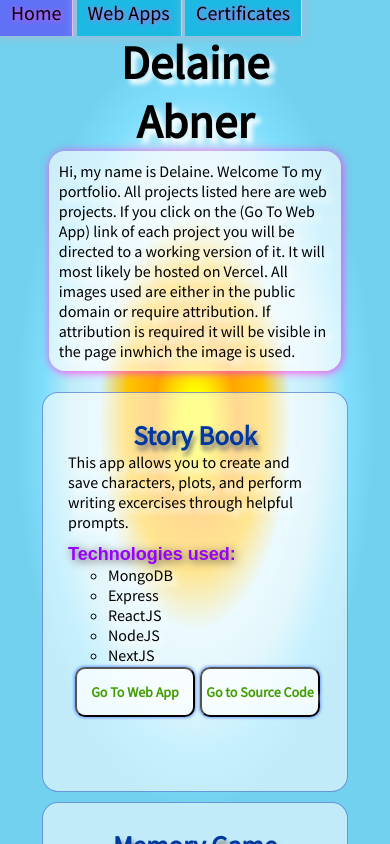
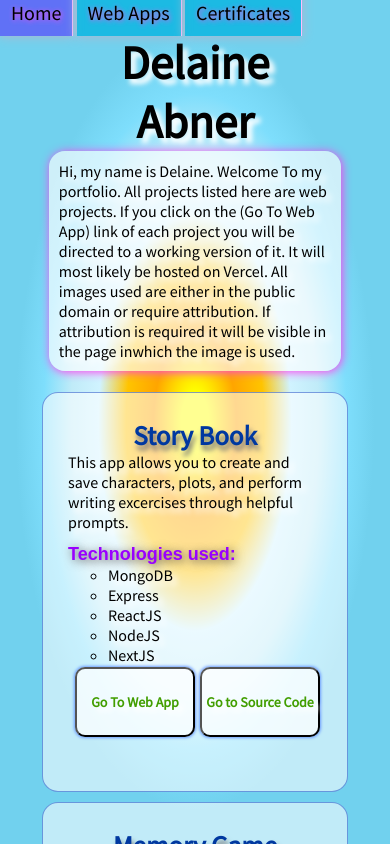
Before and after one commit to delaine3/delaine-abner-portfolio, a Next.js app: page /webProjects in a window 390 px wide. Built offline with nearby package versions, Linux system fonts and the light colour scheme.

Commit message:
Updated global css

```diff
--- a/styles/globals.css
+++ b/styles/globals.css
@@ -136,8 +136,8 @@ p {
 @media only screen and (max-width: 600px) {
   .container button{
     width: 120px;
-    height: 50px;
-    padding: 4px;
+    height: 70px;
+    padding: 3px;
     font-size: 14px;
   }
 }
```
